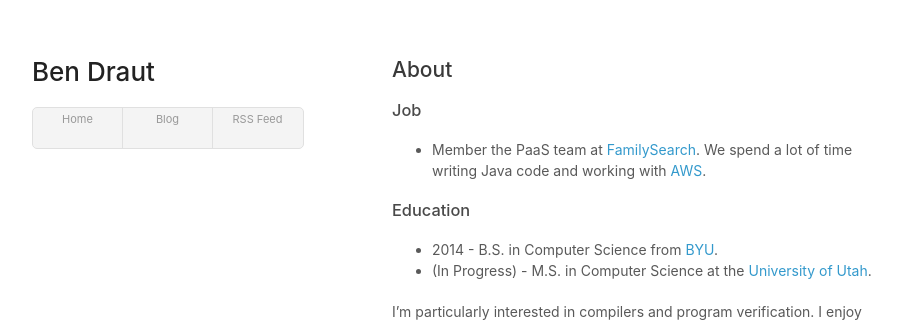
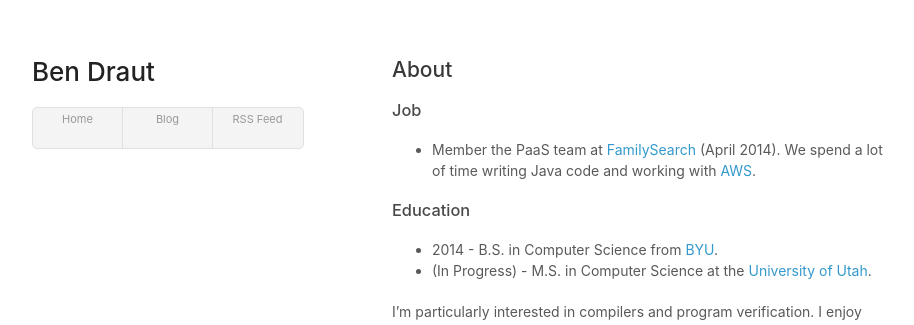
Before and after one commit to drautb/drautb.github.io, a Jekyll site: the page built from index.md, in a window 1280 px wide. Shown: the top 325 px of the page, without its empty margins (178-1092 px from the left). Built offline with Jekyll 4.4.1, drawn with Linux system fonts in a browser that asks for light colours; nearby versions of some CDN libraries; our own code applies the rules of GitHub Pages for plain Markdown files.

Commit message:
Update index.md

```diff
--- a/index.md
+++ b/index.md
@@ -8,7 +8,7 @@ layout: default
 
 ### Job
 
-* Member the PaaS team at [FamilySearch][1]. We spend a lot of time writing Java code and working with [AWS][2].
+* Member the PaaS team at [FamilySearch][1] (April 2014). We spend a lot of time writing Java code and working with [AWS][2].
 
 ### Education
 
```
